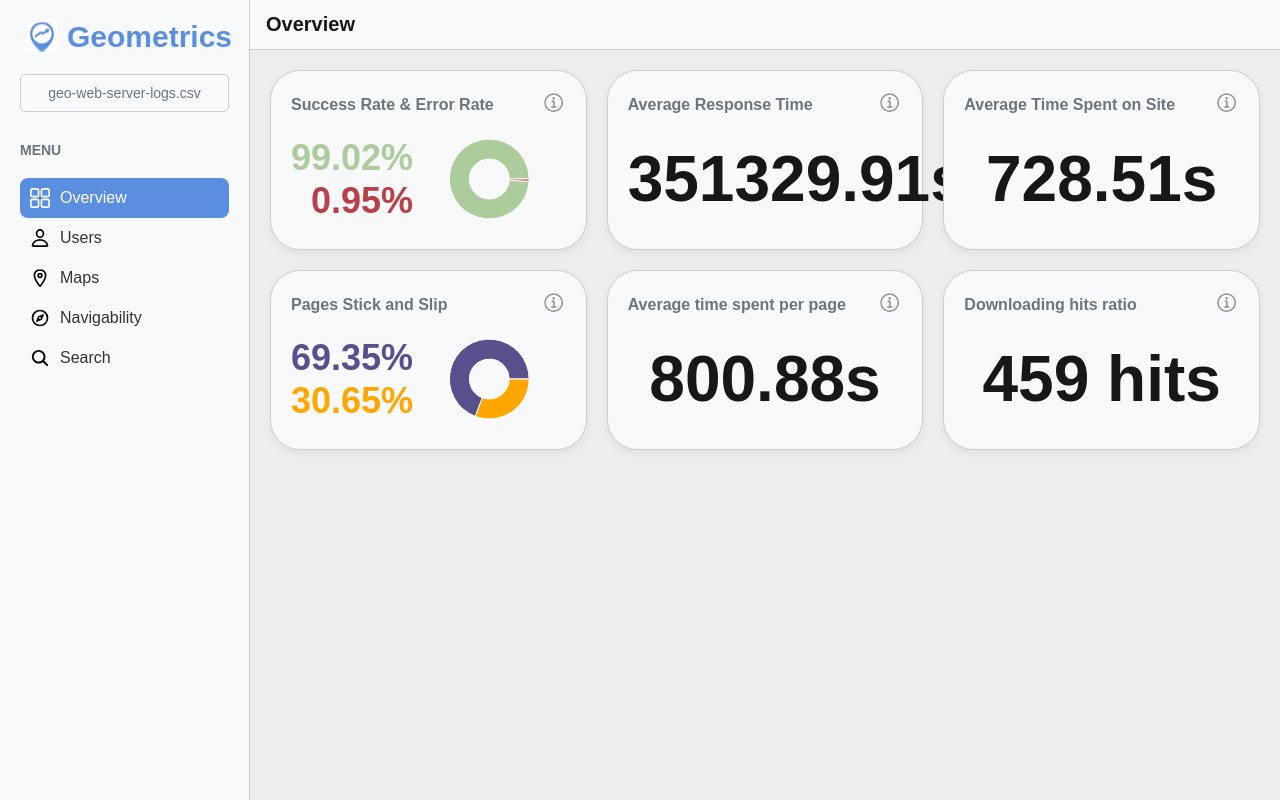
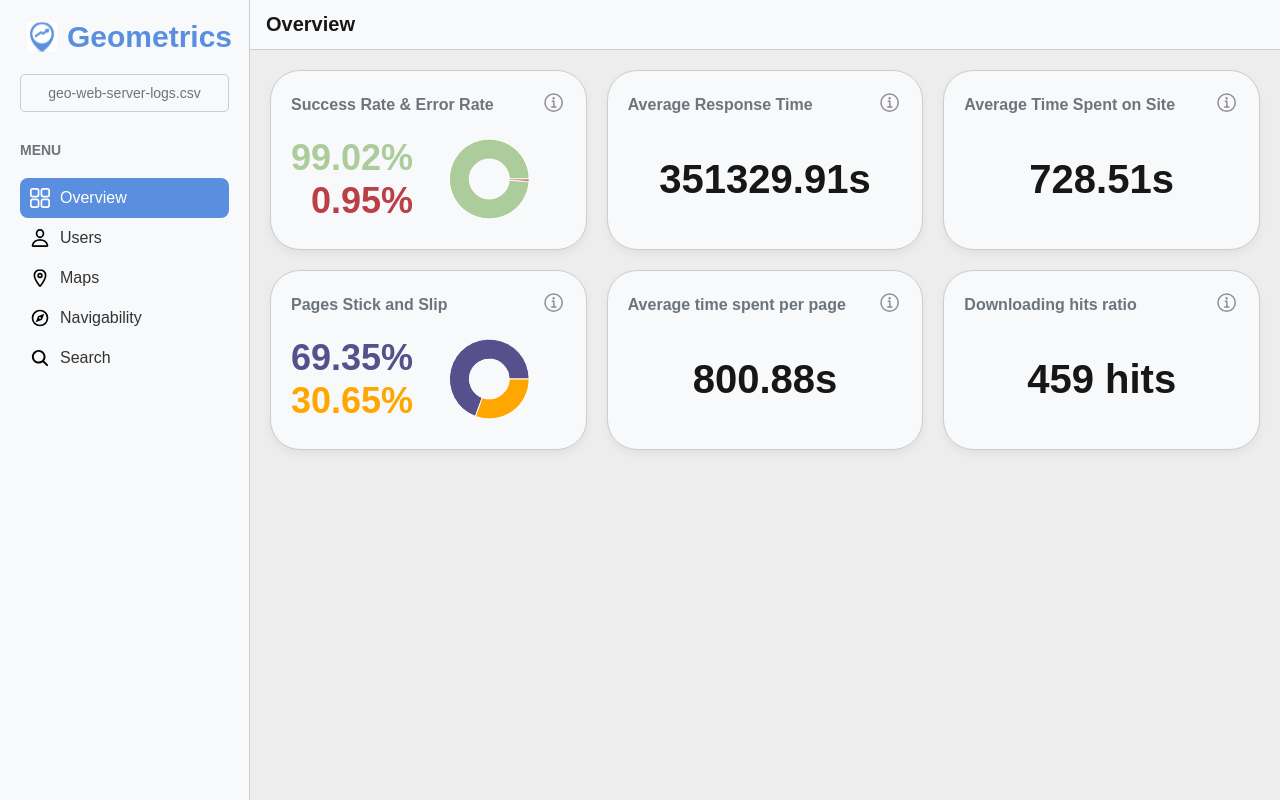
Before and after one commit to Sofia6074/Metricas_Geoportales_Maitena_Silvina_Sofia, a Next.js app in the folder frontend/: page / in a window 1280 px wide. Built offline with nearby package versions, Linux system fonts and the light colour scheme.

Commit message:
[issue-84] Adding maxSize to AutoSizeText

```diff
--- a/frontend/src/app/overview/page.tsx
+++ b/frontend/src/app/overview/page.tsx
@@ -106,7 +106,7 @@ export default function Overview() {
 
                         <Card title="Average Response Time" infoIcon className={`${styles.item2}`}>
                             <div className={styles.display}>
-                                <AutoSizeText colorVar="color-text" textAlign="center">
+                                <AutoSizeText maxSize="40px" colorVar="color-text" textAlign="center">
                                     {metrics.average_response_time.avg_response_time.toFixed(2)}s
                                 </AutoSizeText>
                             </div>
@@ -114,7 +114,7 @@ export default function Overview() {
 
                         <Card title="Average Time Spent on Site" infoIcon className={`${styles.item3}`}>
                             <div className={styles.display}>
-                                <AutoSizeText colorVar="color-text" textAlign="center">
+                                <AutoSizeText maxSize="40px" colorVar="color-text" textAlign="center">
                                     {metrics.average_time_spent_on_site.toFixed(2)}s
                                 </AutoSizeText>
                             </div>
@@ -150,7 +150,7 @@ export default function Overview() {
 
                         <Card title="Average time spent per page" infoIcon className={`${styles.item5}`}>
                             <div className={styles.display}>
-                                <AutoSizeText colorVar="color-text" textAlign="center">
+                                <AutoSizeText maxSize="40px" colorVar="color-text" textAlign="center">
                                     {metrics.average_time_spent_per_page.toFixed(2)}s
                                 </AutoSizeText>
                             </div>
@@ -158,7 +158,7 @@ export default function Overview() {
 
                         <Card title="Downloading hits ratio" infoIcon className={`${styles.item6}`}>
                             <div className={styles.display}>
-                                <AutoSizeText colorVar="color-text" textAlign="center">
+                                <AutoSizeText maxSize="40px" colorVar="color-text" textAlign="center">
                                     {metrics.downloadable_resources_hits_ratio} hits
                                 </AutoSizeText>
                             </div>
```
